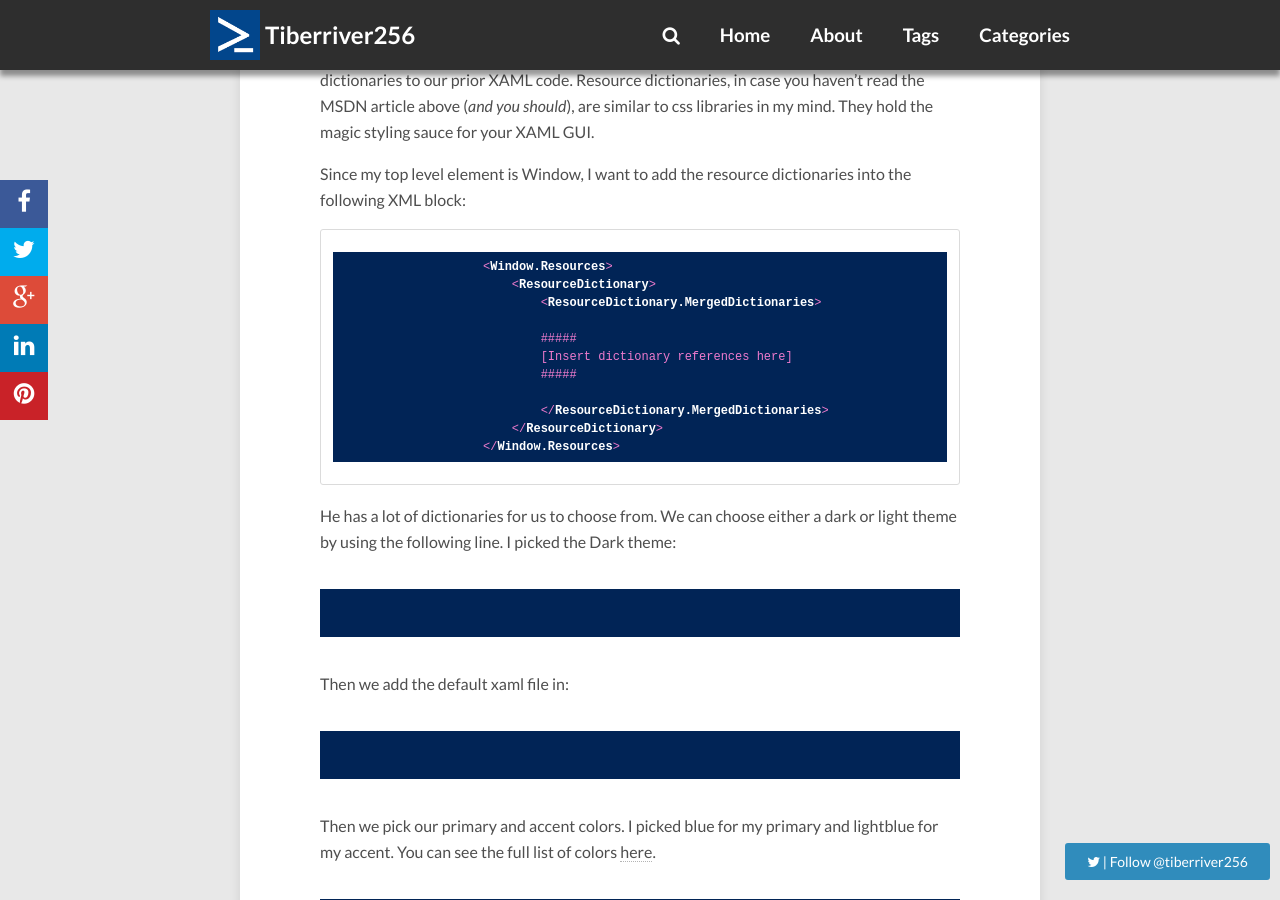
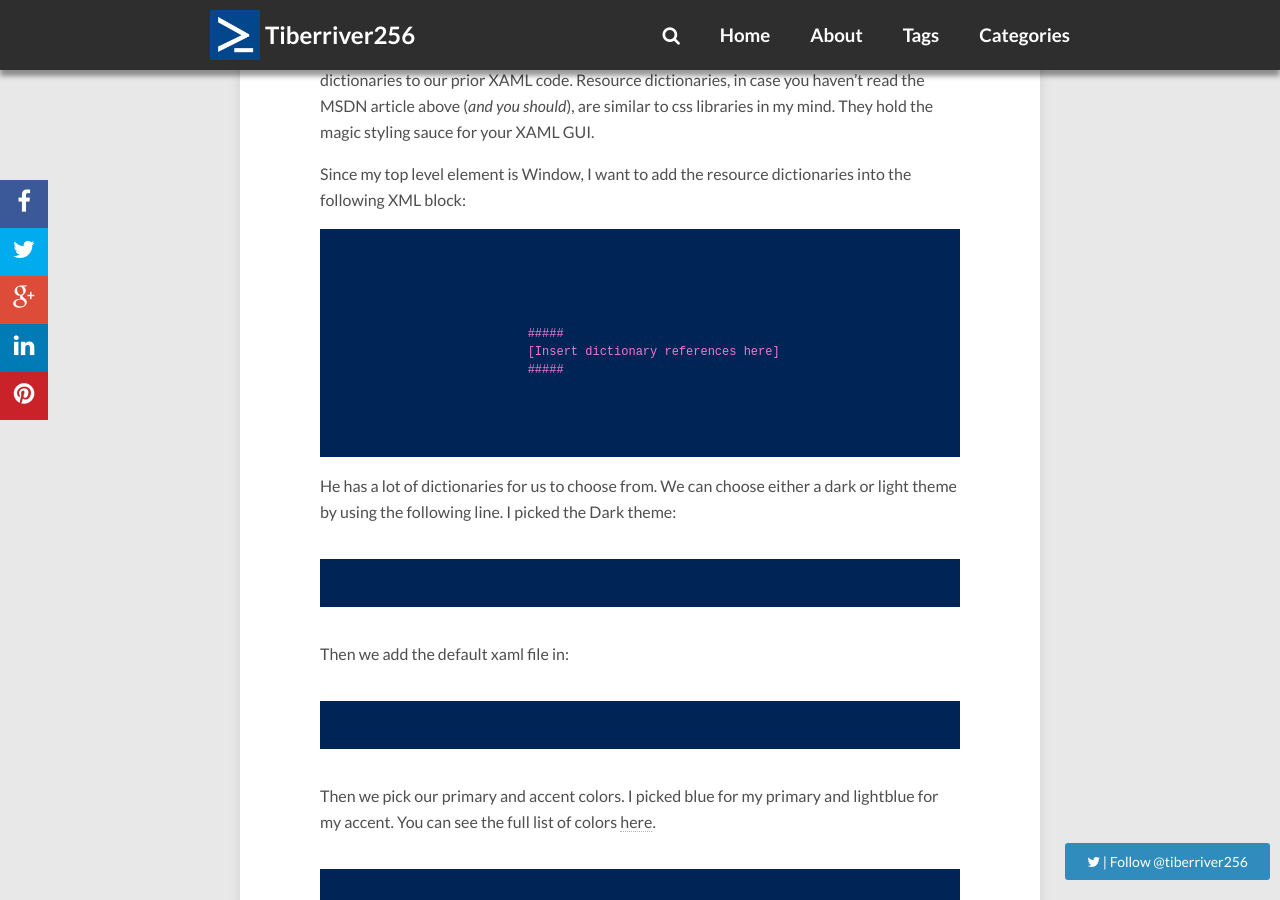
Before and after one commit to Tiberriver256/Tiberriver256.GitHub.io, a Jekyll site: the page built from _posts/2015-12-18-PowerShellProgress-Pt4.md, in a window 1280 px wide and 900 px high, scrolled down 1780 px. Built offline with Jekyll 4.4.1, drawn with Linux system fonts in a browser that asks for light colours; nearby versions of some CDN libraries; comment, search, counter and statistics services are not loaded.

Commit message:
xml test 2

```diff
--- a/_posts/2015-12-18-PowerShellProgress-Pt4.md
+++ b/_posts/2015-12-18-PowerShellProgress-Pt4.md
@@ -60,7 +60,7 @@
 
 Since my top level element is Window, I want to add the resource dictionaries into the following XML block:
 
-{% highlight xml %}
+<pre><code class="language-xml">
                     <Window.Resources>
                         <ResourceDictionary>
                             <ResourceDictionary.MergedDictionaries>
@@ -72,7 +72,8 @@
                             </ResourceDictionary.MergedDictionaries>
                         </ResourceDictionary>
                     </Window.Resources>
-{% endhighlight %}
+</code></pre>
+
 
 He has a lot of dictionaries for us to choose from. We can choose either a dark or light theme by using the following line. I picked the Dark theme:
 
```
